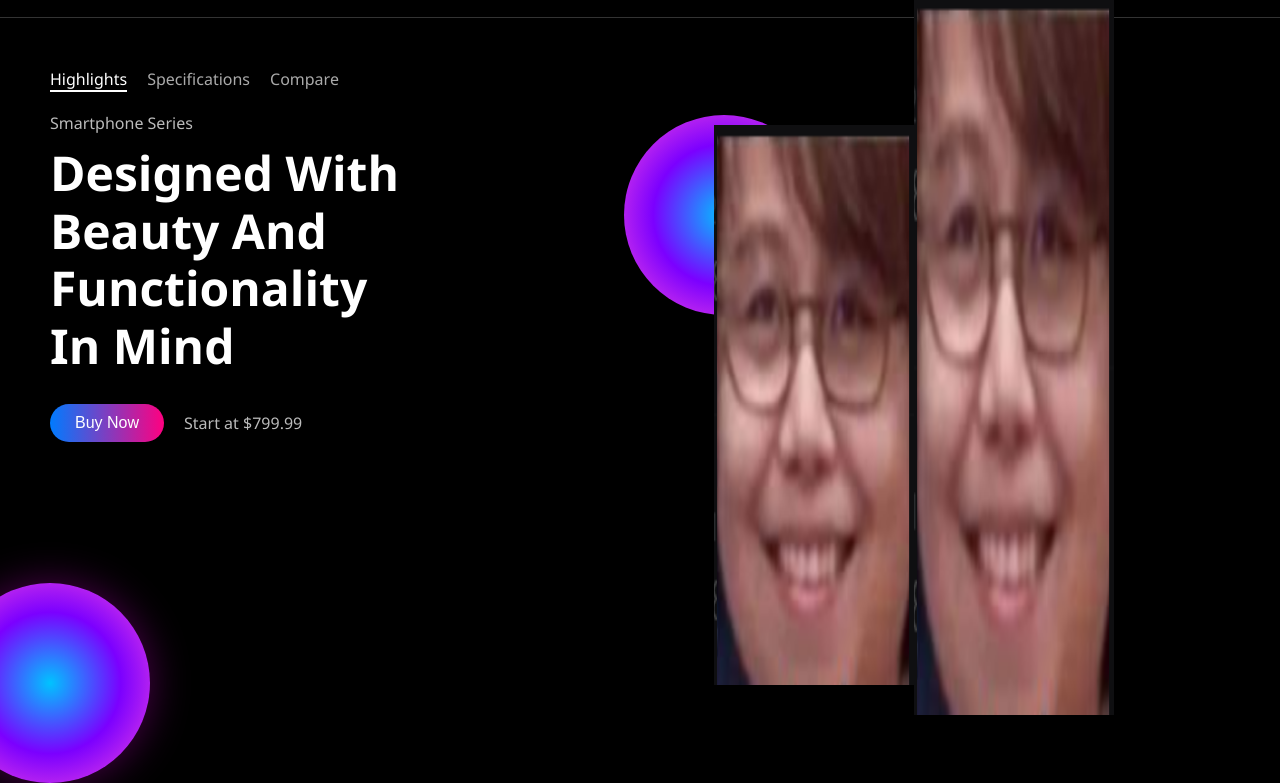
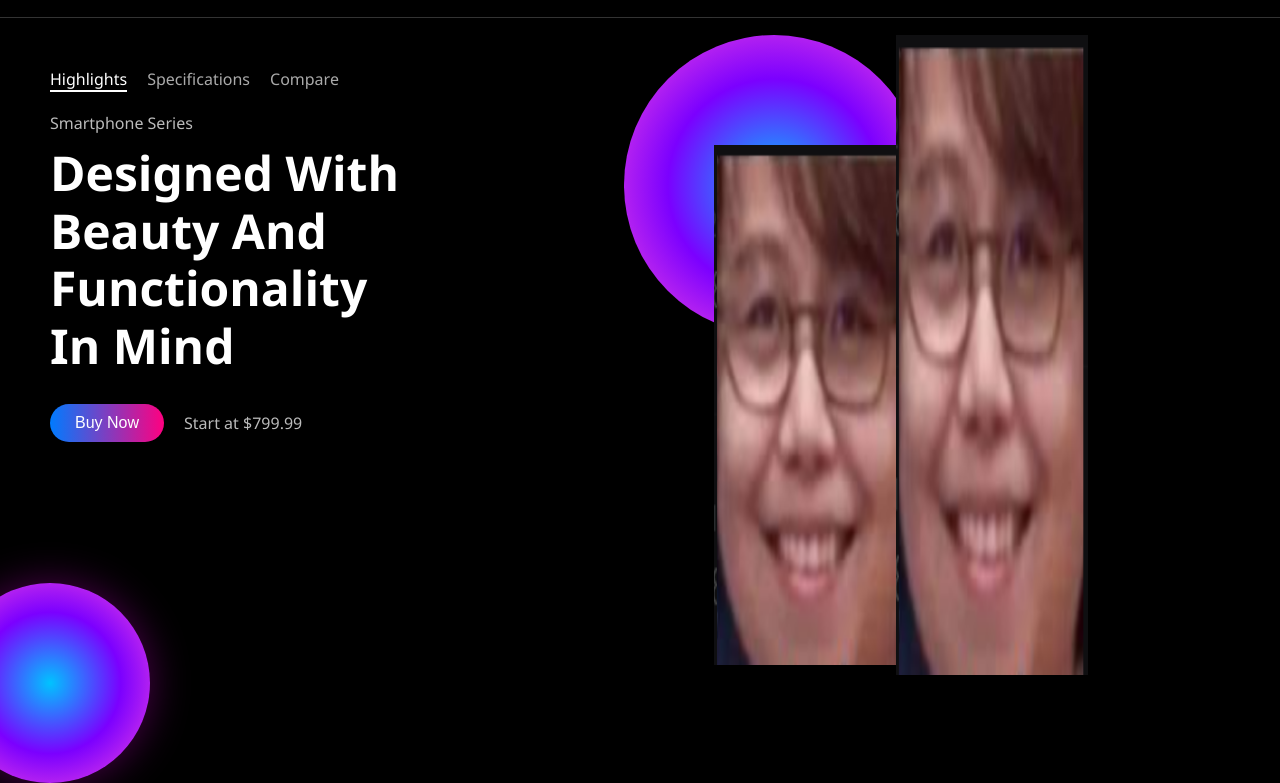
Before and after one commit to erlangganiko/Tamplate2_landingpage, a plain HTML site: page index.html in a window 1280 px wide. Shown: the part 67-850 px from the top of the page. Drawn offline with nearby package versions, Linux system fonts and the light colour scheme.

Commit message:
update 3

```diff
--- a/styles.css
+++ b/styles.css
@@ -134,10 +134,10 @@ h1 {
 
 .gradient-circle {
   position: absolute;
-  top: -40px;
-  right: 90px;
-  width: 200px;
-  height: 200px;
+  top: -120px;
+  right: -10px;
+  width: 300px;
+  height: 300px;
   border-radius: 50%;
   background: radial-gradient(circle at center, #00c3ff, #7b00ff, #ff4edd);
   box-shadow: 0 0 30px rgba(0, 0, 0, 0.2);
@@ -150,17 +150,17 @@ h1 {
   left: 50%;
   transform: translate(-50%, -50%);
   max-width: 100%;
-  height: 70vh;
+  height: 65vh;
   z-index: 2; /* agar berada di depan lingkaran */
 }
 .image2 img {
   position: absolute;
   top: 200px;
-  right: -300px;
+  right: -270px;
   transform: translate(-50%, -50%);
-  max-width: 100%;
-  height: 90vh;
-  z-index: 2; /* agar berada di depan lingkaran */
+  width: 15vw;
+  height: 80vh;
+  z-index: 3; /* agar berada di depan lingkaran */
 }
 
 .gradient-circle-kiri {
```
